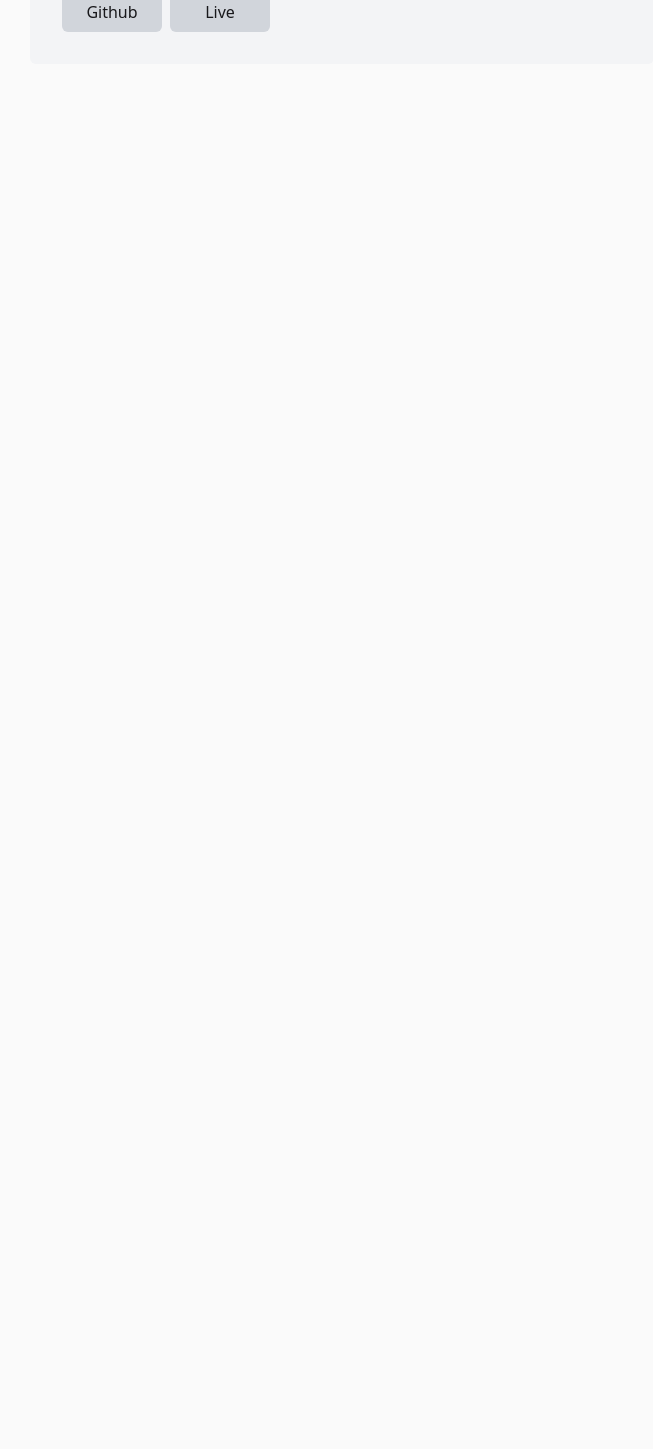
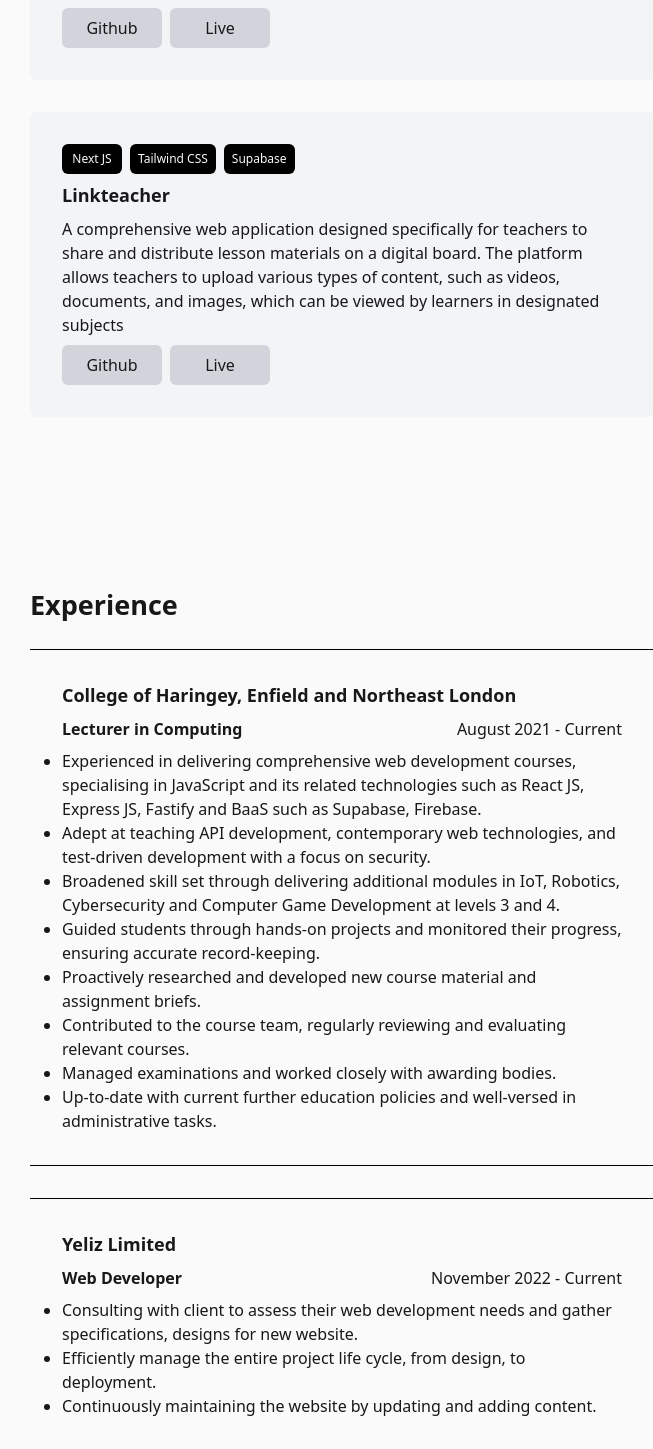
Before and after one commit to VahapCanDongel/portfolio-v3, a React (Vite) app: page / in a window 1280 px wide. Shown: the part 801-2250 px from the top of the page, without its empty margins (298-951 px from the left). Before the commit the page ends 873 px from the top, so only its background shows below. Built offline with nearby package versions, Linux system fonts and the light colour scheme; a web font is replaced by a local one.

Commit message:
Added Experience

```diff
--- a/src/App.jsx
+++ b/src/App.jsx
@@ -1,3 +1,4 @@
+import Experience from "./components/Experience";
 import FeaturedWork from "./components/FeaturedWork";
 import Hero from "./components/Hero";
 import Navigation from "./components/Navigation";
@@ -9,7 +10,7 @@ function App() {
         <Navigation/>
         <Hero/>
         <FeaturedWork/>
-
+        <Experience/>
 
 
       </div>
--- /dev/null
+++ b/src/components/Experience.jsx
@@ -0,0 +1,37 @@
+import ExperienceCard from "./ExperienceCard";
+
+export default function Experience() {
+  const teaching_responsibilities = [
+    "Experienced in delivering comprehensive web development courses, specialising in JavaScript and its related technologies such as React JS, Express JS, Fastify and BaaS such as Supabase, Firebase.",
+    "  Adept at teaching API development, contemporary web technologies, and test-driven development with a focus on security.",
+    "  Broadened skill set through delivering additional modules in IoT, Robotics, Cybersecurity and Computer Game Development at levels 3 and 4.",
+    " Guided students through hands-on projects and monitored their progress, ensuring accurate record-keeping.",
+    "Proactively researched and developed new course material and assignment briefs.",
+    "  Contributed to the course team, regularly reviewing and evaluating relevant courses.",
+    "Managed examinations and worked closely with awarding bodies.",
+    "Up-to-date with current further education policies and well-versed in administrative tasks.",
+  ];
+
+  const developer_responsibilities = [
+    'Consulting with client to assess their web development needs and gather specifications, designs for new website.',
+    'Efficiently manage the entire project life cycle, from design, to deployment.',
+    'Continuously maintaining the website by updating and adding content.    '
+  ]
+
+
+
+  return (
+    <div className="w-full flex justify-center my-20">
+      <div className="flex justify-center w-1/2 flex-col gap-4">
+        <div className="flex flex-col mr-auto">
+          <div className="font-bold text-[27px]">Experience</div>
+        </div>
+
+        <ExperienceCard jobTitle={'Lecturer in Computing'} duration={'August 2021 - Current'} company={'College of Haringey, Enfield and Northeast London'} responsibilities={teaching_responsibilities}/>
+
+        <ExperienceCard jobTitle={'Web Developer'} duration={'November 2022 - Current'} company={'Yeliz Limited'} responsibilities={developer_responsibilities}/>
+
+      </div>
+    </div>
+  );
+}
--- /dev/null
+++ b/src/components/ExperienceCard.jsx
@@ -0,0 +1,26 @@
+export default function ExperienceCard({
+  company,
+  jobTitle,
+  duration,
+  responsibilities = [],
+}) {
+  return (
+    <div className="border-t-black border-t-[1px] border-b-black border-b-[1px] w-full min-h-[200px] my-2 p-8 transition-smooth move-forward-effect  ">
+      <div className="flex flex-col items-center w-full">
+        <div className="mr-auto font-bold text-[18px]">{company}</div>
+        <div className="flex justify-between items-center w-full text-[16px]">
+          <div className=" my-2 font-bold">{jobTitle}</div>
+          <div>{duration}</div>
+        </div>
+      </div>
+
+      <ul className="list-disc">
+        {responsibilities.map((responsibility, index) => (
+          <li className="">
+           {responsibility}
+          </li>
+        ))}
+      </ul>
+    </div>
+  );
+}
--- a/src/components/FeaturedWork.jsx
+++ b/src/components/FeaturedWork.jsx
@@ -3,13 +3,30 @@ import FeaturedWorkCard from "./FeaturedWorkCard";
 export default function FeaturedWork() {
   return (
     <div className="w-full flex justify-center my-20">
-      <div className="flex justify-center w-1/2 flex-col">
+      <div className="flex justify-center w-1/2 flex-col gap-4">
         <div className="flex flex-col mr-auto">
           <div className="font-bold text-[27px]">Featured Work</div>
         </div>
 
-        <FeaturedWorkCard/>
+        <FeaturedWorkCard
+          technologies={["Next JS", "Tailwind CSS", "Supabase"]}
+          projectName={"CGPrompT"}
+          projectDescription={
+            "Designed and created a dynamic web application that is specifically tailored for Chat GPT users. The application enables users to share prompts, view useful prompts posted by other users, rate posted prompts, and provide feedback comments to help enhance the overall user experience."
+          }
+          githubLink={"https://github.com/VahapCanDongel/prompt-engineer"}
+          liveLink={"https://prompt-engineer.vercel.app/"}
+        />
 
+        <FeaturedWorkCard
+          technologies={["Next JS", "Tailwind CSS", "Supabase"]}
+          projectName={"Linkteacher"}
+          projectDescription={
+            "A comprehensive web application designed specifically for teachers to share and distribute lesson materials on a digital board. The platform allows teachers to upload various types of content, such as videos, documents, and images, which can be viewed by learners in designated subjects"
+          }
+          githubLink={"https://github.com/VahapCanDongel/vlearn-2"}
+          liveLink={"https://vlearn-2.vercel.app/login"}
+        />
       </div>
     </div>
   );
--- a/src/components/FeaturedWorkCard.jsx
+++ b/src/components/FeaturedWorkCard.jsx
@@ -1,23 +1,33 @@
-export default function FeaturedWorkCard() {
+export default function FeaturedWorkCard({
+  technologies = [],
+  projectName,
+  projectDescription,
+  githubLink,
+  liveLink,
+}) {
   return (
     <div className="bg-gray-100 rounded-md w-full min-h-[200px] my-2 p-8 transition-smooth move-forward-effect  ">
       <div className="flex gap-2">
-        <div className="bg-black p-2 rounded-md min-w-[60px] h-[30px] text-zinc-50 text-[12px] flex justify-center items-center">
-          React JS
-        </div>
-        <div className="bg-black p-2 rounded-md min-w-[60px] h-[30px] text-zinc-50 text-[12px] flex justify-center items-center">
-          Tailwind CSS
-        </div>
+        {technologies.map((name, index) => (
+          <div className="bg-black p-2 rounded-md min-w-[60px] h-[30px] text-zinc-50 text-[12px] flex justify-center items-center">
+            {name}
+          </div>
+        ))}
       </div>
 
-        <div className="text-[18px] my-2 font-bold">Yeliz Limited</div>
-        <p>Yeliz Limited is a women's tailoring company that specializes in designing and tailoring women's clothing. They have a strong track record of achieving high levels of client satisfaction. I had the pleasure of developing their website, providing consulting services from the design stage to the final product.</p>
+      <div className="text-[18px] my-2 font-bold">{projectName}</div>
+      <p>
+        {projectDescription}
+      </p>
 
-        <div className="flex gap-2">
-            <div className="bg-gray-300 rouned-md w-[100px] p-2 rounded-md mt-2 flex justify-center items-center">Github</div>
-            <div className="bg-gray-300 rouned-md w-[100px] p-2 rounded-md mt-2 flex justify-center items-center">Live</div>
-        </div>
-
+      <div className="flex gap-2">
+        <a className="bg-gray-300 rouned-md w-[100px] p-2 rounded-md mt-2 flex justify-center items-center" href={githubLink}>
+          Github
+        </a>
+        <a className="bg-gray-300 rouned-md w-[100px] p-2 rounded-md mt-2 flex justify-center items-center" href={liveLink}>
+          Live
+        </a>
+      </div>
     </div>
   );
 }
```
